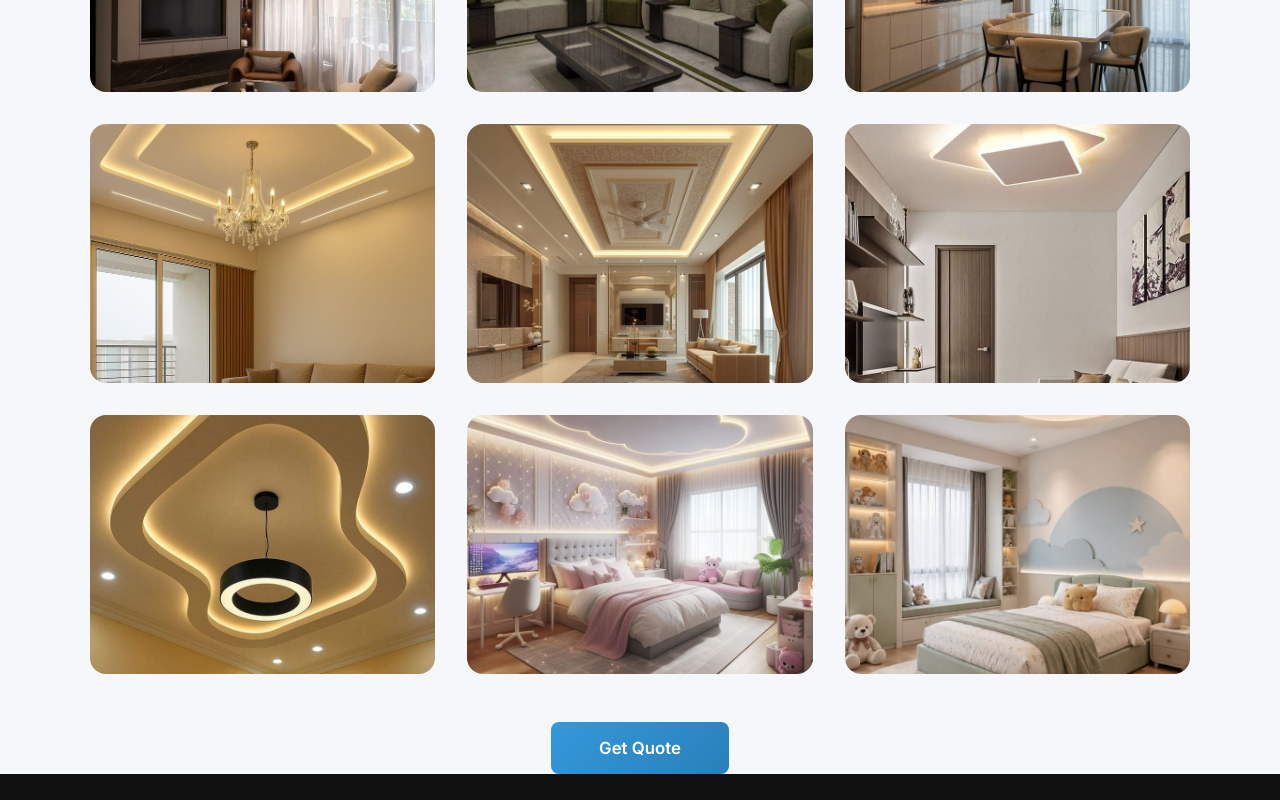
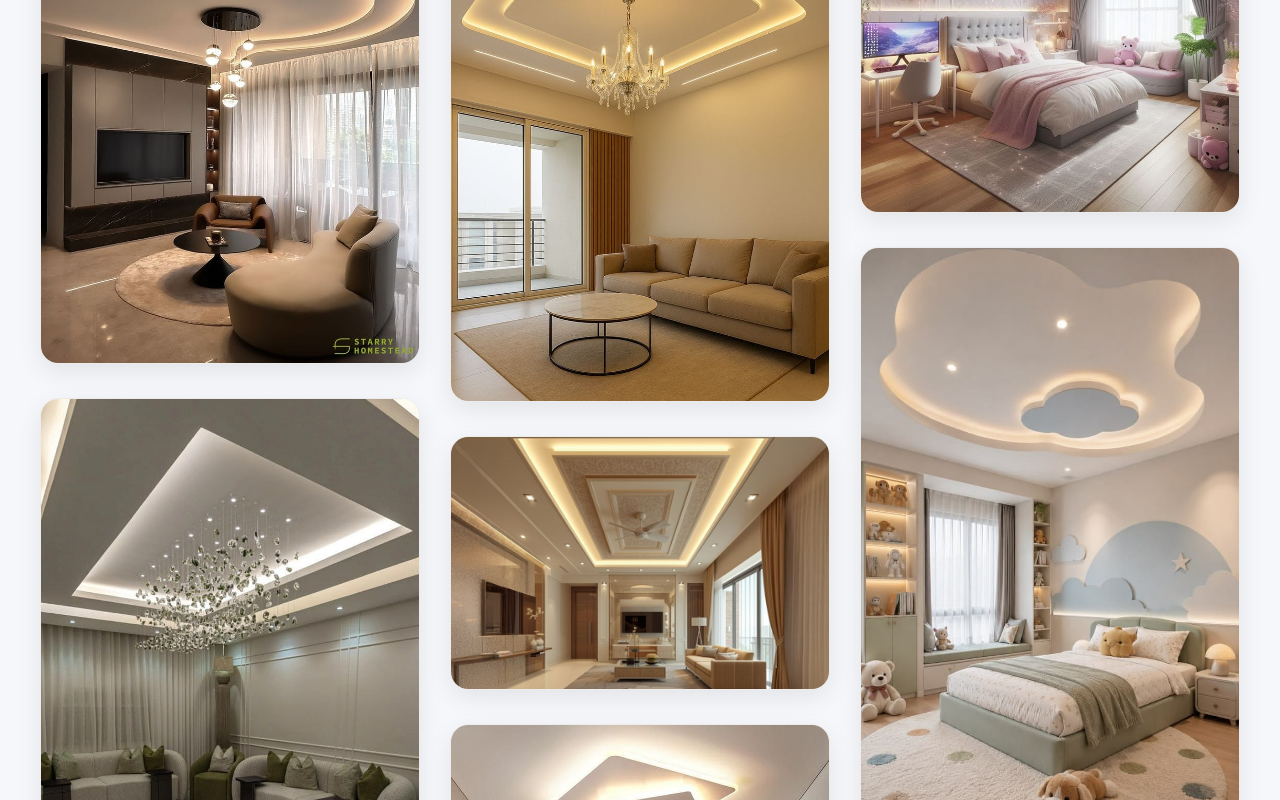
Before and after one commit to Musica-R/AA-ID, a React (Create React App) app: page /price in a window 1280 px wide. Shown: the part 6140-6940 px from the top of the page. Built offline with nearby package versions, Linux system fonts and the light colour scheme.

Commit message:
Add correction

```diff
--- a/src/styles/Contact.css
+++ b/src/styles/Contact.css
@@ -106,4 +106,9 @@
     .contact-container h2 {
         font-size: 34px;
     }
+
+    .contact-section {
+    padding: 20px;
+
 }
+}
--- a/src/styles/FalseCeiling.css
+++ b/src/styles/FalseCeiling.css
@@ -1,5 +1,5 @@
 .fc-section {
-  padding: 0px 2rem;
+  padding: 0 2rem 20px;
   background: #f5f7fa;
   position: relative;
 }
@@ -17,7 +17,7 @@
   text-transform: uppercase;
   color: #9c6b30;
   margin-bottom: 0.75rem;
-  font-family: 'Inter', sans-serif;
+  font-family: "Inter", sans-serif;
 }
 
 .fc-title {
@@ -26,14 +26,14 @@
   margin-bottom: 0.5rem;
   font-weight: 700;
   letter-spacing: 1px;
-  font-family: 'Playfair Display', serif;
+  font-family: "Playfair Display", serif;
 }
 
 .fc-subtitle {
   font-size: 16px;
   font-weight: 600;
   color: #3498db;
-  font-family: 'Inter', sans-serif;
+  font-family: "Inter", sans-serif;
 }
 
 .fc-customization {
@@ -41,89 +41,101 @@
   font-size: 14px;
   font-weight: 600;
   color: #27ae60;
-  font-family: 'Inter', sans-serif;
+  font-family: "Inter", sans-serif;
 }
 
+/* ==========================
+   Masonry Layout
+========================== */
+
 .fc-grid {
-  display: grid;
-  grid-template-columns: repeat(auto-fit, minmax(280px, 1fr));
-  gap: 2rem;
-  max-width: 1100px;
-  margin: 0 auto;
+  column-count: 3;
+  column-gap: 30px;
+  max-width: 1200px;
+  margin: auto;
 }
 
 .fc-card {
-  background: white;
-  border-radius: 16px;
+  display: inline-block;
+  width: 100%;
+  margin-bottom: 30px;
+  background: #fff;
+  border-radius: 18px;
   overflow: hidden;
-  display: flex;
-  flex-direction: column;
-  transition: transform 0.3s ease, box-shadow 0.3s ease;
-  font-family: 'Inter', sans-serif;
+  border: 1px solid #ececec;
+  box-shadow: 0 8px 25px rgba(0, 0, 0, 0.08);
+  transition: 0.35s ease;
+  break-inside: avoid;
 }
 
 .fc-card:hover {
-  transform: translateY(-5px);
-  box-shadow: 0 10px 30px rgba(0, 0, 0, 0.08);
+  transform: translateY(-8px);
+  box-shadow: 0 20px 40px rgba(0, 0, 0, 0.12);
 }
+
+/* ==========================
+   Image
+========================== */
 
 .fc-image-wrap {
   width: 100%;
-  aspect-ratio: 4 / 3;
   overflow: hidden;
-  background: #e9edf1;
+  background: #fff;
 }
 
 .fc-image {
   width: 100%;
-  height: 100%;
-  object-fit: cover;
+  height: auto;
   display: block;
 }
 
+/* ==========================
+   Card Body
+========================== */
+
 .fc-card-body {
-  padding: 1.5rem;
-  display: flex;
-  flex-direction: column;
-  flex-grow: 1;
+  padding: 22px;
 }
 
 .fc-card-title {
-  font-size: 1.3rem;
+  font-size: 22px;
   color: #2c3e50;
-  margin-bottom: 0.4rem;
+  margin-bottom: 10px;
   font-weight: 700;
 }
 
 .fc-card-desc {
   color: #7f8c8d;
-  font-size: 0.9rem;
-  margin-bottom: 1rem;
-  line-height: 1.5;
+  font-size: 15px;
+  line-height: 1.6;
+  margin-bottom: 16px;
 }
 
 .fc-features {
   list-style: none;
   padding: 0;
   margin: 0;
-  flex-grow: 1;
 }
 
 .fc-features li {
-  padding: 0.4rem 0;
+  position: relative;
+  padding: 8px 0 8px 26px;
   color: #5d6d7e;
-  position: relative;
-  padding-left: 1.4rem;
+  font-size: 15px;
   line-height: 1.5;
-  font-size: 0.9rem;
 }
 
 .fc-tick {
   position: absolute;
   left: 0;
+  top: 8px;
   color: #3498db;
   font-weight: bold;
 }
+
+/* ==========================
+   Footer
+========================== */
 
 .fc-footer {
   text-align: center;
@@ -132,63 +144,73 @@
 
 .fc-cta {
   display: inline-block;
-  padding: 1rem 3rem;
-  font-size: 1.05rem;
+  padding: 16px 45px;
+  border-radius: 10px;
+  text-decoration: none;
+  color: #fff;
   font-weight: 600;
-  text-decoration: none;
-  border-radius: 8px;
-  color: white;
-  background: linear-gradient(135deg, #3498db 0%, #2980b9 100%);
-  transition: all 0.3s ease;
+  background: linear-gradient(135deg, #3498db, #2980b9);
+  transition: 0.3s;
 }
 
 .fc-cta:hover {
-  background: linear-gradient(135deg, #2980b9 0%, #3498db 100%);
-  transform: translateY(-2px);
-  box-shadow: 0 4px 15px rgba(52, 152, 219, 0.3);
+  transform: translateY(-3px);
+  box-shadow: 0 8px 20px rgba(52, 152, 219, 0.3);
+}
+
+/* ==========================
+   Responsive
+========================== */
+
+@media (max-width: 992px) {
+  .fc-grid {
+    column-count: 2;
+  }
 }
 
 @media (max-width: 768px) {
   .fc-section {
-    padding: 7rem 1rem;
+    padding: 0 16px 20px;
   }
+
+  .fc-grid {
+    column-count: 1;
+    column-gap: 20px;
+  }
+
   .fc-title {
-    font-size: 2rem;
+    font-size: 28px;
   }
-  .fc-grid {
-    grid-template-columns: 1fr;
-    gap: 1.5rem;
+
+  .fc-card-body {
+    padding: 18px;
   }
 }
 
 @media (max-width: 480px) {
-  .fc-section {
-    padding: 110px 15px;
+  .fc-title {
+    font-size: 24px;
   }
-  .fc-header {
-    margin-bottom: 2rem;
-  }
-  .fc-title {
-    font-size: 26px;
-    line-height: 1.3;
-  }
+
   .fc-subtitle {
     font-size: 14px;
   }
+
   .fc-customization {
     font-size: 13px;
   }
-  .fc-grid {
-    gap: 1.2rem;
-  }
-  .fc-card-body {
-    padding: 1.2rem;
-  }
+
   .fc-card-title {
     font-size: 20px;
   }
+
+  .fc-card-desc,
+  .fc-features li {
+    font-size: 14px;
+  }
+
   .fc-cta {
     width: 100%;
-    padding: 14px;
+    text-align: center;
   }
 }
--- a/src/styles/Gallery.css
+++ b/src/styles/Gallery.css
@@ -270,4 +270,9 @@
         top: 10px;
         right: 10px;
     }
+
+    .gallery-section {
+        padding: 0px 20px 20px 20px;
+    }
+
 }
--- a/src/styles/Hero.css
+++ b/src/styles/Hero.css
@@ -1,6 +1,13 @@
 .hero {
     position: relative;
     height: 900vh;
+}
+
+/* MOBILE: no scroll-scrubbing, so no long pinned track — this behaves
+   like a normal full-height section that autoplays once and then
+   scrolls away naturally. */
+.hero--mobile {
+    height: 100vh;
 }
 
 .hero-sticky {
@@ -200,10 +207,6 @@
 }
 
 @media (max-width: 576px) {
-    .hero {
-        height: 900vh; /* shorter scroll distance on small screens */
-    }
-
     .hero-title h1 {
         font-size: 40px;
     }
@@ -215,10 +218,6 @@
 
 /* Mobile - 400px */
 @media (max-width: 400px) {
-
-    .hero {
-        height: 900vh;
-    }
 
     .hero-title {
         gap: 12px;
@@ -253,12 +252,6 @@
         font-size: 14px;
     }
 
-    .hero-scroll-hint {
-        bottom: 25px;
-        font-size: 10px;
-        letter-spacing: 2px;
-    }
-
     .hero-loader__brand {
         font-size: 24px;
     }
--- a/src/styles/PricingPlans.css
+++ b/src/styles/PricingPlans.css
@@ -241,4 +241,7 @@
   .pp-title {
     font-size: 34px;
   }
+  .pp-section {
+    padding: 26px 24px;
+  }
 }
```
Also changed, not shown: src/components/Hero.jsx (+65 -22 lines).
